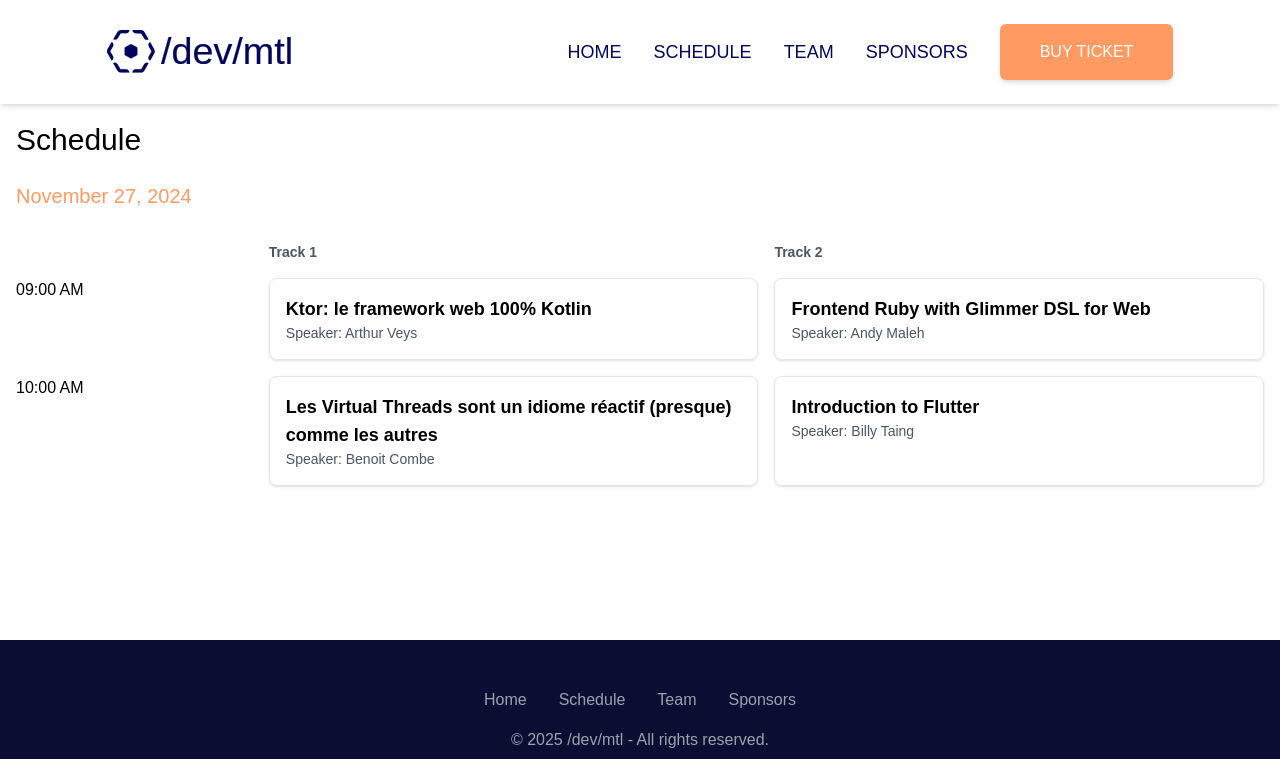
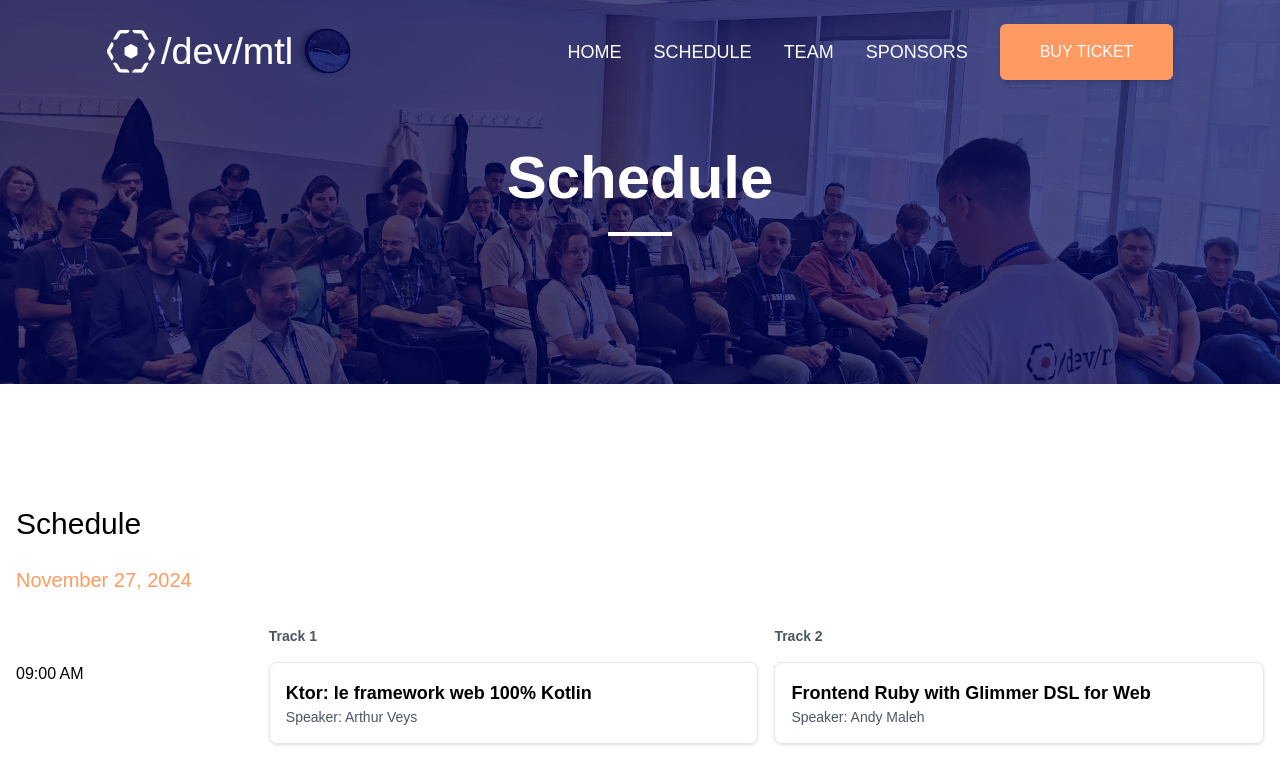
Before and after one commit to devmtl2024-org/devmtl2024-org.github.io, a React (Vite) app: page /schedule in a window 1280 px wide. Shown: the top 759 px of the page. Built offline with nearby package versions, Linux system fonts and the light colour scheme.

Commit message:
feat: :sparkles: Update layout to have title

```diff
--- a/src/components/Home/BuyTicket.tsx
+++ b/src/components/BuyTicket/BuyTicket.tsx
@@ -1,5 +1,5 @@
 import backgroundImage from "../../assets/background-2.jpg";
-import BuyTicketButton from "../BuyTicket/BuyTicketButton";
+import BuyTicketButton from "./BuyTicketButton";
 
 function BuyTicket() {
   return (
--- a/src/components/Footer/Footer.tsx
+++ b/src/components/Footer/Footer.tsx
@@ -1,7 +1,10 @@
 import { navLinks } from "@/constants/navlinks";
+import BuyTicket from "../BuyTicket/BuyTicket";
 
 export function Footer() {
   return (
+    <div>
+      <BuyTicket />
       <div className="bg-primary-dark">
         <footer className="max-w-4xl mx-auto px-4 py-12 text-center text-gray-400">
           <div className="lg:flex gap-8 h-(100%) justify-center mb-4">
@@ -19,8 +22,11 @@ export function Footer() {
               </a>
             ))}
           </div>
-        <p>&copy; {new Date().getFullYear()} /dev/mtl - All rights reserved.</p>
+          <p>
+            &copy; {new Date().getFullYear()} /dev/mtl - All rights reserved.
+          </p>
         </footer>
+      </div>
     </div>
   );
 }
--- /dev/null
+++ b/src/components/Header/Header.tsx
@@ -0,0 +1,18 @@
+import overviewImage from "../../assets/overview.jpg";
+
+function Header({ children }: React.PropsWithChildren) {
+  return (
+    <section
+      className="relative bg-cover bg-center h-96 flex items-center justify-center text-center w-full"
+      style={{
+        backgroundImage: `url(${overviewImage})`,
+      }}
+    >
+      {/* Overlay */}
+      <div className="absolute inset-0 bg-primary opacity-70"></div>
+      {children}
+    </section>
+  );
+}
+
+export default Header;
--- a/src/components/Home/Overview.tsx
+++ b/src/components/Home/Overview.tsx
@@ -1,5 +1,6 @@
+import BuyTicketButton from "../BuyTicket/BuyTicketButton";
+
 import overviewImage from "../../assets/overview.jpg";
-import BuyTicketButton from "../BuyTicket/BuyTicketButton";
 
 function Overview() {
   return (
--- a/src/components/Layout/Layout.tsx
+++ b/src/components/Layout/Layout.tsx
@@ -1,11 +1,30 @@
-import { Outlet } from "react-router-dom";
-import Navbar from "@/components/Navbar";
+import { Outlet, useLocation } from "react-router-dom";
 import { Footer } from "../Footer/Footer";
+import NavbarTransparent from "../Navbar/NavbarTransparent";
+import Header from "../Header/Header";
+import { navLinks } from "@/constants/navlinks";
 
 export default function Layout() {
+  const location = useLocation();
+
+  const currentNav = navLinks.find((link) => link.href === location.pathname);
+  let title = currentNav?.name || "Not found";
+
+  if (location.pathname.startsWith("/speakers/")) {
+    title = "Event Speakers";
+  }
+
   return (
     <div className="flex flex-col min-h-screen">
-      <Navbar />
+      <NavbarTransparent />
+      <Header>
+        <div className="z-10 text-white">
+          <h1 className="text-4xl lg:text-6xl font-bold my-6">
+            {title}
+          </h1>
+          <div className="w-16 h-1 bg-white mx-auto mb-6"></div>
+        </div>
+      </Header>
       <main className="flex-grow pt-[90px]">
         <Outlet />
       </main>
--- a/src/main.tsx
+++ b/src/main.tsx
@@ -13,8 +13,8 @@ createRoot(document.getElementById("root")!).render(
   <StrictMode>
     <BrowserRouter>
       <Routes>
-      <Route path="/" element={<HomePage />} />
-      <Route element={<Layout />}>
+        <Route path="/" element={<HomePage />} />
+        <Route element={<Layout />}>
           <Route path="/schedule" element={<SchedulePage />} />
           <Route path="/speakers/:year/:name" element={<SpeakerPage />} />
           <Route path="/sponsors" element={<SponsorsPage />} />
--- a/src/pages/HomePage.tsx
+++ b/src/pages/HomePage.tsx
@@ -1,6 +1,5 @@
 import { Footer } from "@/components/Footer/Footer";
 import About from "@/components/Home/About";
-import BuyTicket from "@/components/Home/BuyTicket";
 import Meetups from "@/components/Home/Meetups";
 import Numbers from "@/components/Home/Numbers";
 import Organizers from "@/components/Home/Organizers";
@@ -23,7 +22,6 @@ export default function HomePage() {
         <Schedule />
         <Sponsors />
         <Organizers />
-        <BuyTicket />
       </div>
       <Footer />
     </div>
```
Lines whose indentation alone changed are shown as unchanged.
